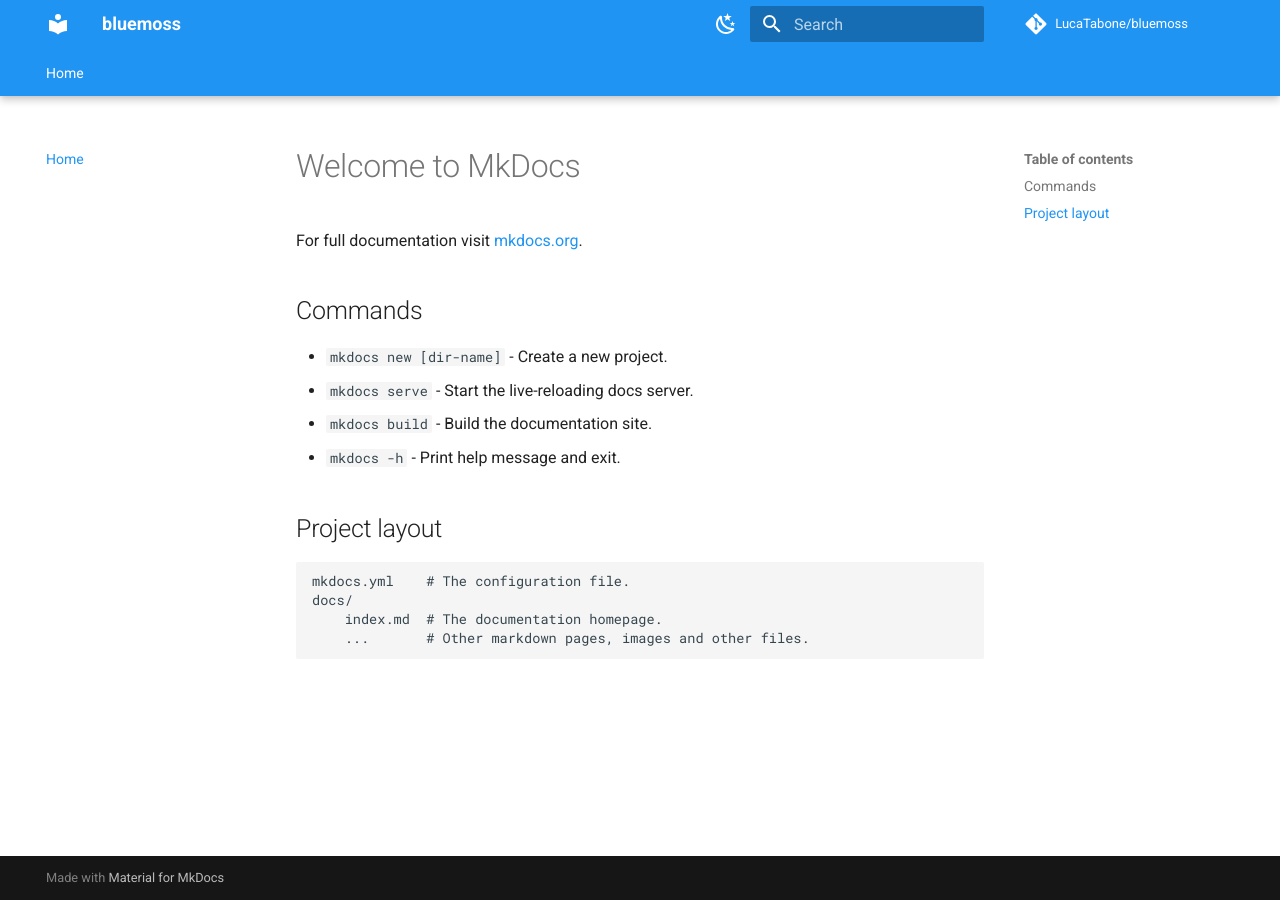
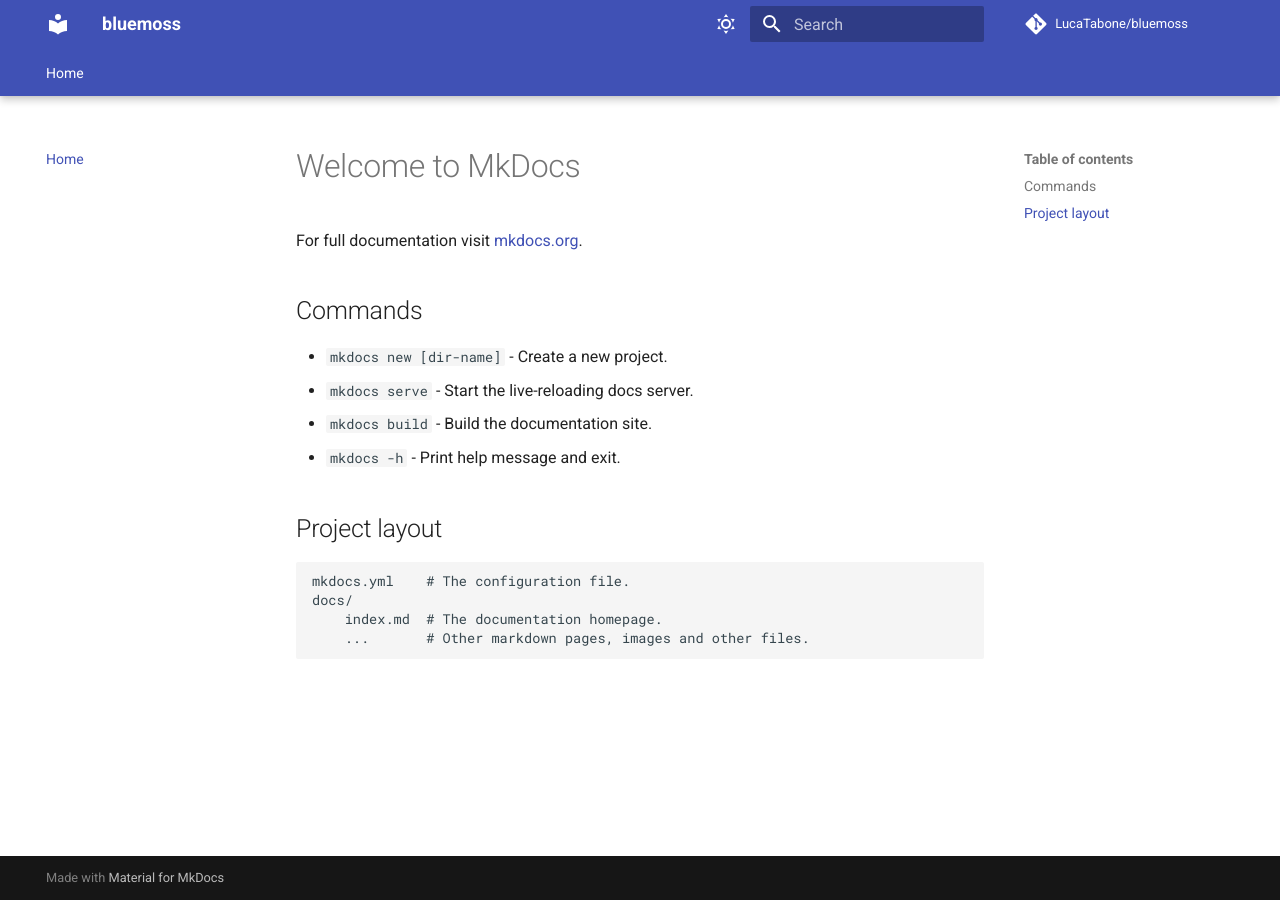
Before and after one commit to LucaTabone/bluemoss, an MkDocs documentation site: the page built from docs/index.md, in a window 1280 px wide. Built offline with MkDocs 1.6.1 and Material for MkDocs 9.7.7, drawn with Linux system fonts in a browser that asks for light colours; comment, search, counter and statistics services are not loaded.

Commit message:
made dark-mode in docs default

```diff
--- a/docs/scripts/highlight.js
+++ b/docs/scripts/highlight.js
@@ -80,7 +80,7 @@
   const data = JSON.parse(raw);
 
   if (data) {
-    return data.color.scheme == 'slate';
+    return data.color.scheme == 'default';
   }
 
   return false;
--- a/mkdocs.yml
+++ b/mkdocs.yml
@@ -12,17 +12,17 @@
   name: material
   palette:
     - scheme: default
+      primary: indigo
+      accent: deep orange
+      toggle:
+        icon: material/weather-sunny
+        name: Switch to light mode
+    - scheme: sunny
       primary: blue
       accent: amber
       toggle:
         icon: material/weather-night
         name: Switch to dark mode
-    - scheme: slate
-      primary: indigo
-      accent: deep orange
-      toggle:
-        icon: material/weather-sunny
-        name: Switch to light mode
   features:
     - navigation.tabs
     - navigation.tabs.sticky
```
Also changed, not shown: README.md (+1 -1 lines), 2 other files.
